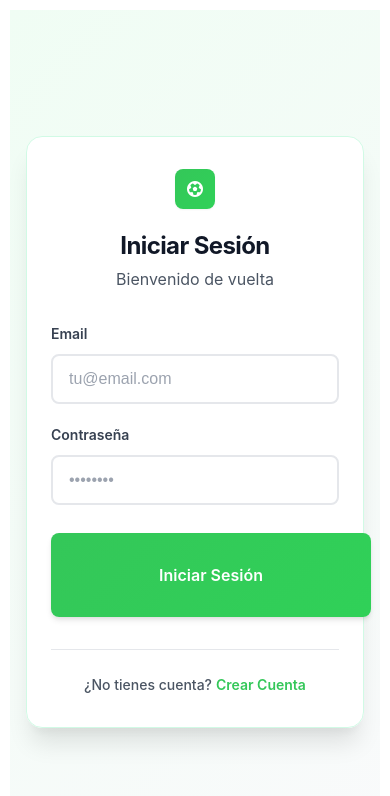
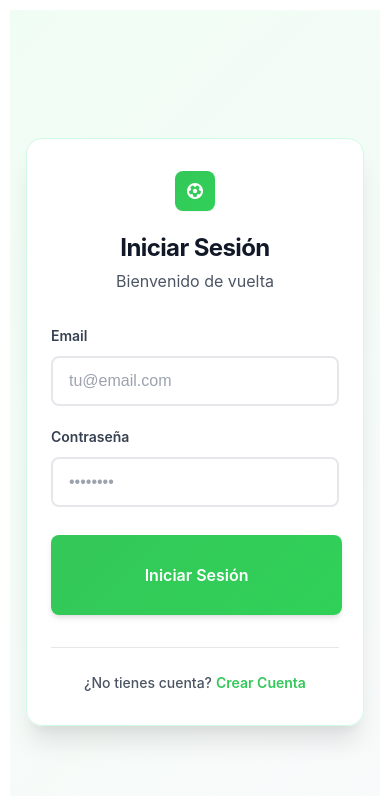
Before and after one commit to JorMath/futbol-app, a React (Vite) app in the folder frontend/: page /login in a window 390 px wide. Shown: the top 796 px of the page. Built offline with nearby package versions, Linux system fonts and the light colour scheme; no server answers.

Commit message:
fix: parte visual de login arreglado

```diff
--- a/frontend/src/components/LoginForm.css
+++ b/frontend/src/components/LoginForm.css
@@ -145,8 +145,10 @@
 }
 
 .submit-button {
-  width: 100%;
-  padding: 16px;
+  width: 70%;
+  max-width: 280px;
+  margin: 8px auto 0;
+  padding: 14px 16px;
   background: linear-gradient(135deg, var(--primary-green) 0%, var(--accent-green) 100%);
   color: var(--white);
   border: none;
@@ -155,7 +157,6 @@
   font-weight: 600;
   cursor: pointer;
   transition: all 0.2s ease;
-  margin-top: 8px;
   display: flex;
   align-items: center;
   justify-content: center;
@@ -260,6 +261,10 @@
     height: 56px;
     font-size: 28px;
   }
+
+  .submit-button {
+    width: 90%;
+  }
 }
 
 /* Animaciones suaves para la entrada */
```
